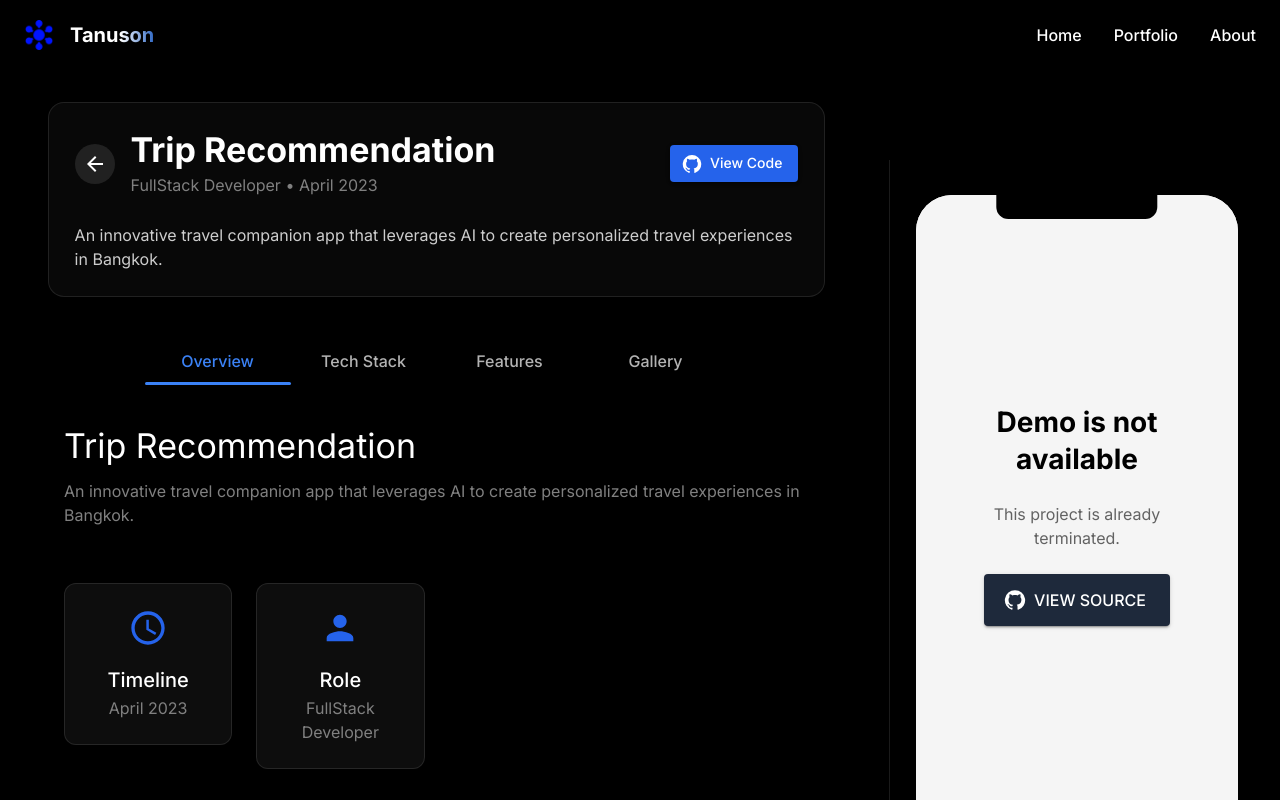
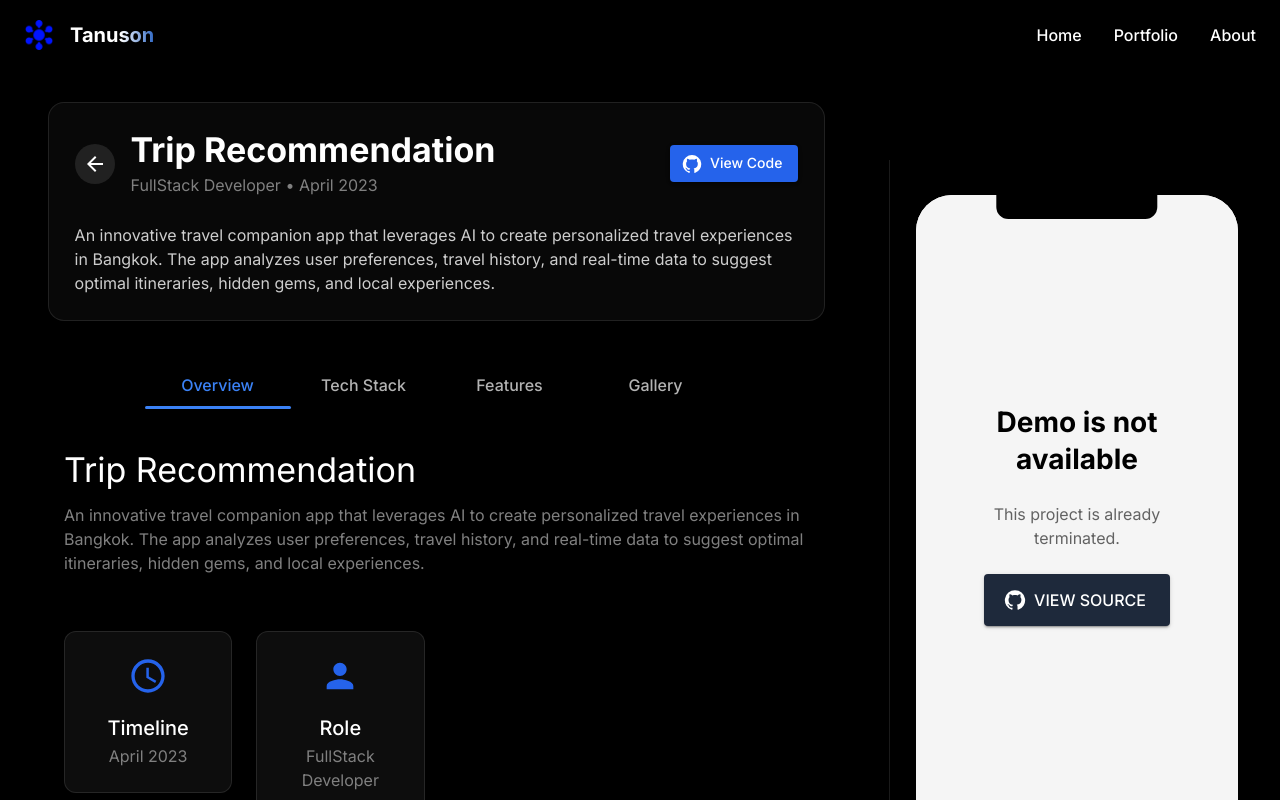
Before and after one commit to flagrantii/tanusonPage, a Next.js app: page /projects/1 in a window 1280 px wide. Shown: the top 800 px of the page. Built offline with nearby package versions, Linux system fonts and the light colour scheme.

Commit message:
deatailing

```diff
--- a/data/projects.ts
+++ b/data/projects.ts
@@ -5,7 +5,7 @@ export const projects: ProjectDetail[] = [
       id: 1,
       title: "Trip Recommendation",
       description: "AI-powered travel itinerary planner",
-      longDescription: "An innovative travel companion app that leverages AI to create personalized travel experiences in Bangkok.",
+      longDescription: "An innovative travel companion app that leverages AI to create personalized travel experiences in Bangkok. The app analyzes user preferences, travel history, and real-time data to suggest optimal itineraries, hidden gems, and local experiences.",
       status: "Completed",
       category: "Web",
       technologies: [
```
